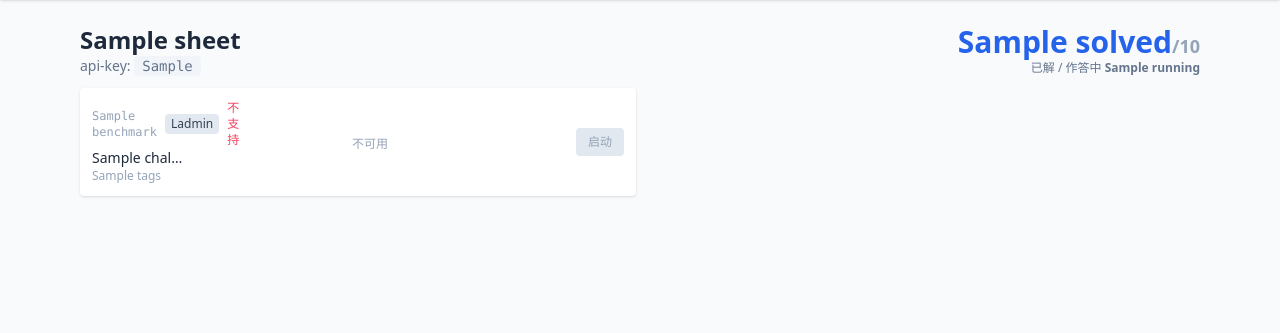
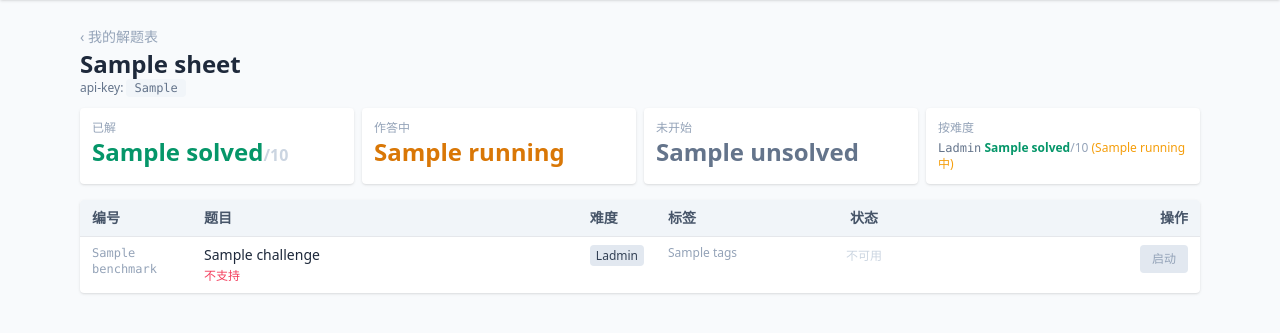
Before and after one commit to Blue-And-White/xbow-benchmark-platform, a FastAPI app: template app/templates/board.html in a window 1280 px wide. Shown: the part 52-385 px from the top of the page. Run offline with FastAPI, Linux system fonts and the light colour scheme; the template is opened without the code that fills it: most values are stand-ins (such as "Sample title", 1, 10 or a date in 2020); some libraries are stand-ins or nearby versions.

Commit message:
UI: board as a table list + solve-statistics panel
- Replace the 2-col card grid with a compact table (id / title / level /
  tags / status / actions) — more scannable for 104 rows.
- Add a stats panel (solved / in-progress / unsolved + per-level L1/L2/L3
  breakdown) at the top of the board, inside the HTMX-poll region so it
  refreshes as you solve.
- pages: factor _stats + _board_ctx shared by the board page and the
  polled _board partial.

```diff
--- a/app/templates/_board.html
+++ b/app/templates/_board.html
@@ -1,7 +1,48 @@
-{# partial: full challenge grid (HTMX-polled) #}
-<div class="grid grid-cols-1 md:grid-cols-2 gap-2">
-{% for c in challenges %}
-  {% set att = atts.get(c.id) %}
-  {% include "_row.html" %}
-{% endfor %}
+{# partial: stats panel + challenge table (HTMX-polled) #}
+{# vars: sheet, challenges, atts, cfg, stats #}
+<div class="grid grid-cols-2 md:grid-cols-4 gap-2 mb-4">
+  <div class="bg-white rounded shadow p-3">
+    <div class="text-xs text-slate-400">已解</div>
+    <div class="text-2xl font-bold text-emerald-600">{{ stats.solved }}<span class="text-slate-300 text-base">/{{ stats.total }}</span></div>
+  </div>
+  <div class="bg-white rounded shadow p-3">
+    <div class="text-xs text-slate-400">作答中</div>
+    <div class="text-2xl font-bold text-amber-600">{{ stats.running }}</div>
+  </div>
+  <div class="bg-white rounded shadow p-3">
+    <div class="text-xs text-slate-400">未开始</div>
+    <div class="text-2xl font-bold text-slate-500">{{ stats.unsolved }}</div>
+  </div>
+  <div class="bg-white rounded shadow p-3">
+    <div class="text-xs text-slate-400 mb-1">按难度</div>
+    <div class="text-xs space-y-0.5">
+      {% for lv, d in stats.levels.items() %}
+        <div><span class="font-mono text-slate-500">L{{ lv }}</span>
+          <span class="text-emerald-600 font-semibold">{{ d.solved }}</span><span class="text-slate-400">/{{ d.total }}</span>
+          {% if d.running %}<span class="text-amber-500"> ({{ d.running }}中)</span>{% endif %}
+        </div>
+      {% endfor %}
+    </div>
+  </div>
 </div>
+
+<div class="bg-white rounded shadow overflow-x-auto">
+  <table class="w-full text-sm">
+    <thead class="bg-slate-100 text-slate-600">
+      <tr>
+        <th class="px-3 py-2 text-left w-28">编号</th>
+        <th class="px-3 py-2 text-left">题目</th>
+        <th class="px-3 py-2 text-left w-14">难度</th>
+        <th class="px-3 py-2 text-left w-40">标签</th>
+        <th class="px-3 py-2 text-center w-24">状态</th>
+        <th class="px-3 py-2 text-right w-72">操作</th>
+      </tr>
+    </thead>
+    <tbody>
+    {% for c in challenges %}
+      {% set att = atts.get(c.id) %}
+      {% include "_row.html" %}
+    {% endfor %}
+    </tbody>
+  </table>
+</div>
--- a/app/templates/_row.html
+++ b/app/templates/_row.html
@@ -1,56 +1,47 @@
-{# partial: one challenge row. vars: c, att, sheet, cfg, elapsed() global #}
-<div class="row bg-white rounded shadow p-3 flex items-center gap-3" id="row-{{ c.benchmark }}">
-  <div class="flex-1 min-w-0">
-    <div class="flex items-center gap-2">
-      <span class="font-mono text-xs text-slate-400">{{ c.benchmark }}</span>
-      <span class="text-xs px-1.5 py-0.5 rounded bg-slate-200 text-slate-700">L{{ c.level }}</span>
+{# partial: one challenge table row. vars: c, att, sheet, cfg, elapsed() global #}
+<tr class="border-t hover:bg-slate-50" id="row-{{ c.benchmark }}">
+  <td class="px-3 py-2 font-mono text-xs text-slate-400 align-top">{{ c.benchmark }}</td>
+  <td class="px-3 py-2 align-top">
+    <div class="font-medium text-slate-800 truncate max-w-md">{{ c.title }}</div>
     {% if not c.supported %}<span class="text-xs text-rose-500">不支持</span>{% endif %}
-    </div>
-    <div class="text-sm truncate">{{ c.title }}</div>
-    <div class="text-xs text-slate-400 truncate">{{ c.tags }}</div>
-  </div>
-
-  <div class="w-48 text-right shrink-0">
+  </td>
+  <td class="px-3 py-2 align-top"><span class="text-xs px-1.5 py-0.5 rounded bg-slate-200 text-slate-700">L{{ c.level }}</span></td>
+  <td class="px-3 py-2 align-top text-xs text-slate-400">{{ c.tags }}</td>
+  <td class="px-3 py-2 text-center align-top">
     {% if not c.supported %}
-      <span class="text-xs text-slate-400">不可用</span>
+      <span class="text-xs text-slate-300">不可用</span>
     {% elif att and att.status == 'solved' %}
       <span class="text-emerald-600 font-semibold">✓ 已解</span>
-      <div class="text-xs text-slate-400">{{ (att.solve_duration_ms / 1000) | round(1) }}s</div>
+      {% if att.solve_duration_ms %}<div class="text-[10px] text-slate-400">{{ (att.solve_duration_ms / 1000) | round(1) }}s</div>{% endif %}
     {% elif att and att.status == 'in_progress' %}
-      <div class="text-xs text-amber-600 font-semibold mb-1">作答中 {{ elapsed(att) }}s</div>
-      <div class="flex flex-col gap-1 items-end">
-        {% set proxied = (cfg.public_base_url or '') | trim('/') ~ '/c/' ~ att.id ~ '/' %}
-        <a href="{{ proxied }}" target="_blank" class="text-xs text-blue-600 hover:underline">进入靶机环境 ↗</a>
-        {% if cfg.allow_direct_port and att.host_port %}
-          <span class="text-[10px] text-slate-400">直连: 127.0.0.1:{{ att.host_port }}</span>
+      <span class="text-amber-600 font-semibold text-xs">作答中 {{ elapsed(att) }}s</span>
+    {% else %}
+      <span class="text-xs text-slate-300">未开始</span>
     {% endif %}
-      </div>
-    {% else %}
-      <span class="text-xs text-slate-400">未开始</span>
-    {% endif %}
-  </div>
-
-  <div class="w-56 shrink-0 flex justify-end gap-1 items-center">
+  </td>
+  <td class="px-3 py-2 text-right align-top">
+    <div class="flex items-center justify-end gap-1">
       {% if not c.supported %}
-      <button disabled class="text-xs bg-slate-200 text-slate-400 px-3 py-1.5 rounded">启动</button>
+        <button disabled class="text-xs bg-slate-200 text-slate-400 px-3 py-1.5 rounded cursor-not-allowed">启动</button>
       {% elif att and att.status == 'solved' %}
-      {# solved: allow re-practice? for MVP, locked #}
         <span class="text-xs text-emerald-600">完成</span>
       {% elif att and att.status == 'in_progress' %}
+        {% set proxied = (cfg.public_base_url or '') | trim('/') ~ '/c/' ~ att.id ~ '/' %}
+        <a href="{{ proxied }}" target="_blank" class="text-xs text-blue-600 hover:underline whitespace-nowrap">进入靶机 ↗</a>
         <form hx-post="/sheets/{{ sheet.id }}/challenges/{{ c.benchmark }}/submit"
-            hx-target="closest .row" hx-swap="outerHTML" class="flex gap-1" autocomplete="off">
+              hx-target="closest tr" hx-swap="outerHTML" class="flex gap-1" autocomplete="off">
           <input name="flag" placeholder="FLAG{...}" class="text-xs border rounded px-2 py-1 w-28 font-mono" required>
           <button class="text-xs bg-emerald-600 text-white px-2 py-1 rounded hover:bg-emerald-500">提交</button>
         </form>
         <form hx-post="/sheets/{{ sheet.id }}/challenges/{{ c.benchmark }}/stop"
-            hx-target="closest .row" hx-swap="outerHTML">
+              hx-target="closest tr" hx-swap="outerHTML">
           <button class="text-xs bg-rose-500 text-white px-2 py-1 rounded hover:bg-rose-400" hx-confirm="确认停止并清除本次?">停止</button>
         </form>
       {% else %}
         <button hx-post="/sheets/{{ sheet.id }}/challenges/{{ c.benchmark }}/start"
-              hx-target="closest .row" hx-swap="outerHTML"
-              hx-disabled-elt="this"
+                hx-target="closest tr" hx-swap="outerHTML" hx-disabled-elt="this"
                 class="text-xs bg-blue-600 text-white px-3 py-1.5 rounded hover:bg-blue-500">启动</button>
       {% endif %}
     </div>
-</div>
+  </td>
+</tr>
--- a/app/templates/board.html
+++ b/app/templates/board.html
@@ -3,14 +3,12 @@
 {% block content %}
 <div class="flex items-center justify-between mb-3">
   <div>
+    <a href="/sheets" class="text-sm text-slate-400 hover:text-slate-600">‹ 我的解题表</a>
     <h1 class="text-2xl font-bold">{{ sheet.name }}</h1>
-    <div class="text-sm text-slate-500">api-key: <code class="bg-slate-100 px-2 py-0.5 rounded select-all">{{ sheet.api_key }}</code></div>
-  </div>
-  <div class="text-right">
-    <div class="text-3xl font-bold text-blue-600">{{ solved }}<span class="text-slate-400 text-lg">/{{ total }}</span></div>
-    <div class="text-xs text-slate-500">已解 / 作答中 <b>{{ running }}</b></div>
+    <div class="text-xs text-slate-500">api-key: <code class="bg-slate-100 px-2 py-0.5 rounded select-all">{{ sheet.api_key }}</code></div>
   </div>
 </div>
+
 <div id="board" hx-get="/sheets/{{ sheet.id }}/board" hx-trigger="every 4s" hx-swap="innerHTML">
   {% include "_board.html" %}
 </div>
```
Also changed, not shown: app/pages.py (+43 -13 lines). Lines whose indentation alone changed are shown as unchanged.
